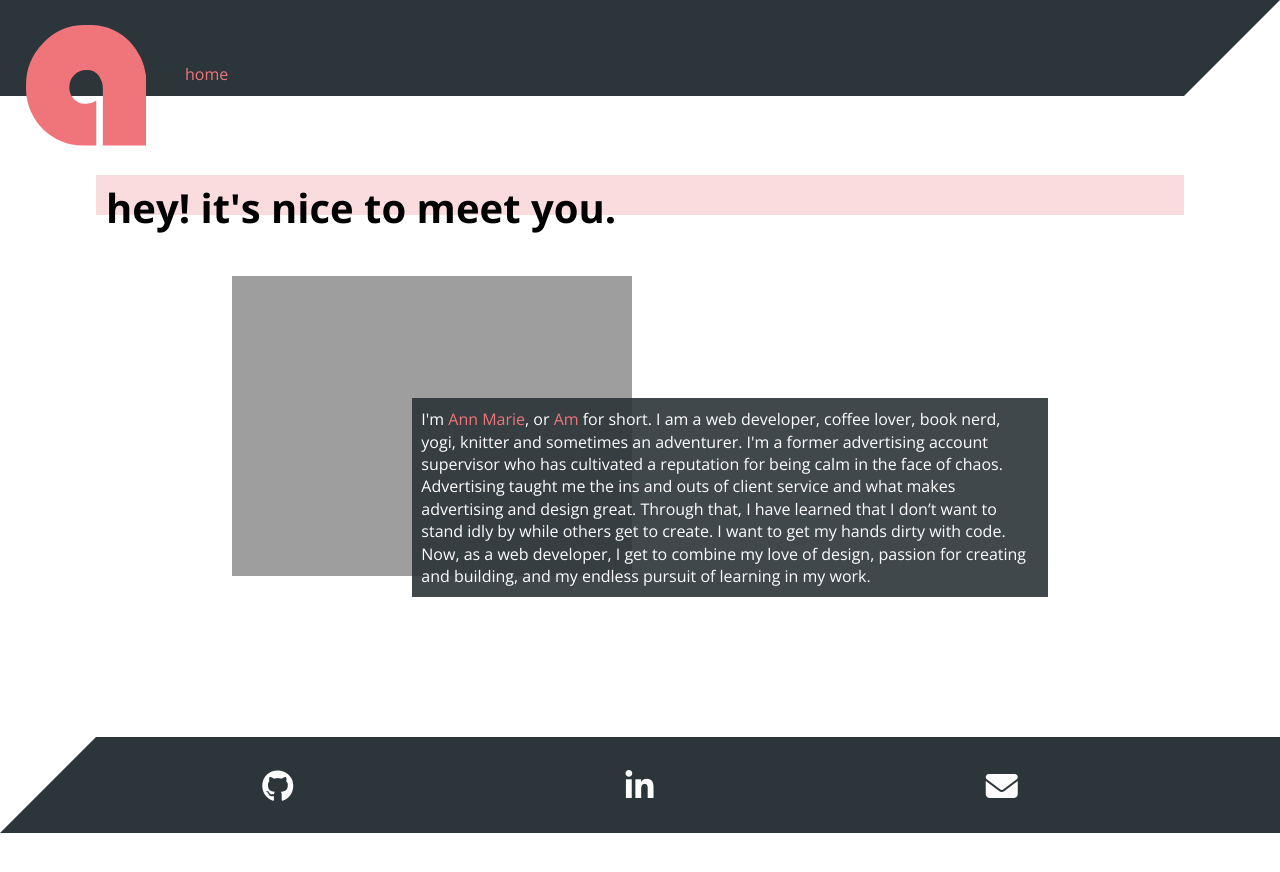
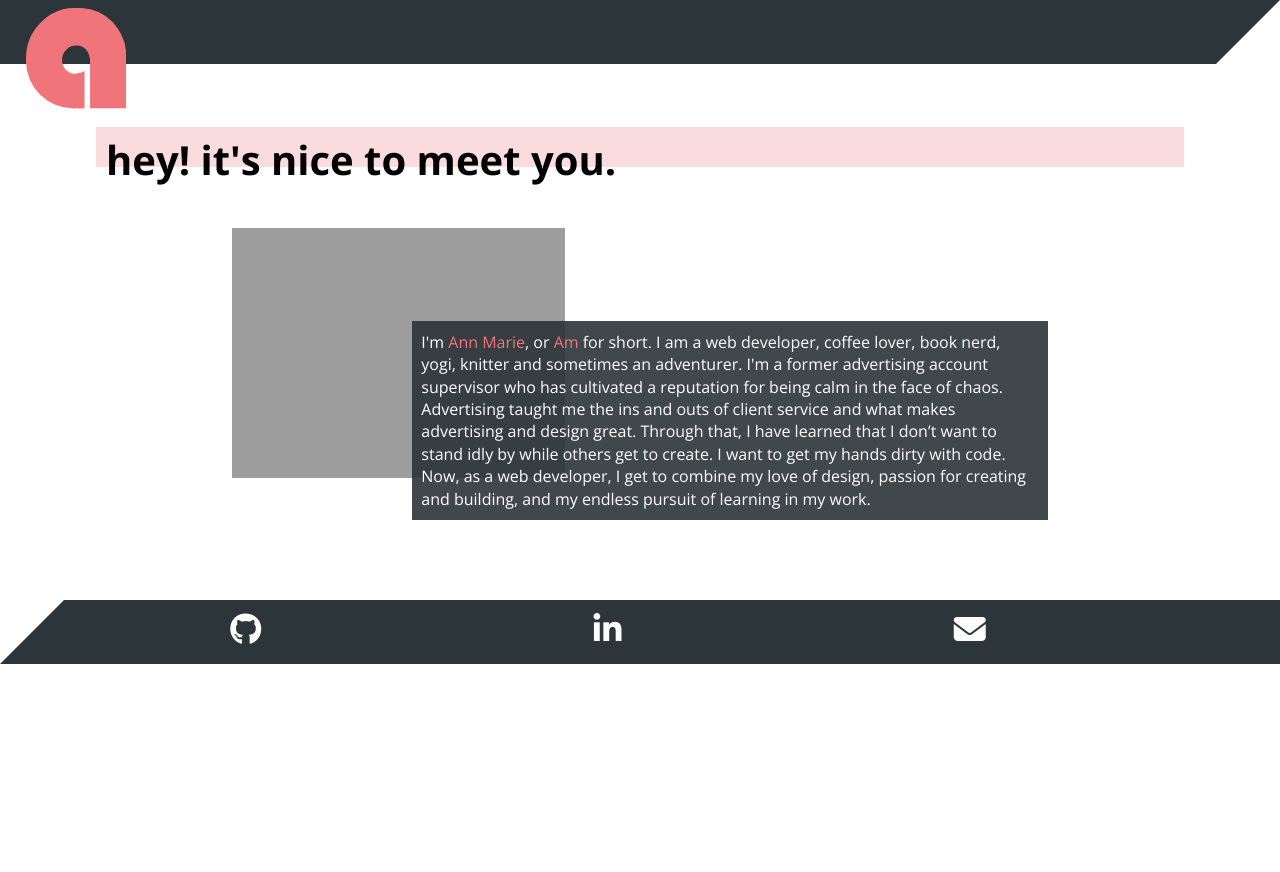
Before and after one commit to amdoyle/amdoyle, a Jekyll site: the page built from index.html, in a window 1280 px wide. Shown: the top 872 px of the page. Built offline with Jekyll 4.4.1, drawn with Linux system fonts in a browser that asks for light colours; nearby versions of some CDN libraries.

Commit message:
Adjust site to work with just about content

```diff
--- a/_includes/header.html
+++ b/_includes/header.html
@@ -18,11 +18,11 @@
 						{% for p in navigation_pages %}
               <!-- out put each link and if the page href is equal to the current page heighlight it-->
 							{% if p.navigation_weight %}
-								<li>
+								<!-- <li>
 									<a href="{{ p.url }}" {% if p.url == page.url %}id="current-page"{% endif %}>
 										{{ p.title }}
 									</a>
-								</li>
+								</li> -->
 							{% endif %}
 						{% endfor %}
         </ul>
--- a/_sass/_layout.scss
+++ b/_sass/_layout.scss
@@ -21,8 +21,8 @@
   position: relative;
   width: auto;
   height: auto;
-  border-top: 6em solid $black-color;
-  border-right: 6em solid rgba(0,0,0,0);
+  border-top: 4em solid $black-color;
+  border-right: 4em solid rgba(0,0,0,0);
   margin: 0;
   display: flex;
   flex-direction: row;
@@ -87,10 +87,10 @@
   padding-left: 2vw;
   height: auto;
   z-index: 1;
-  top: 25px;
+  top: 8px;
 
   svg.above-logo {
-    width: 120px;
+    width: 100px;
     transition: all .5s ease-in;
     position: absolute;
 
@@ -130,7 +130,7 @@
 
 .main-content {
   max-width: 90vw;
-  margin: 10em auto 5em;
+  margin: 7em auto 5em;
 
   @media (min-width: 780px) {
     max-width: calc(100% - 12em);
@@ -160,8 +160,7 @@
 
   .body-content {
     width: 100%;
-    margin: 5px auto;
-    padding-bottom: 5%;
+    margin: 5px auto 0;
     display: flex;
     justify-content: space-between;
 
@@ -177,7 +176,7 @@
          display: inline;
 
           @media (min-width: 780px) {
-            max-height: 300px;
+            max-height: 250px;
           }
        }
      }
@@ -192,7 +191,7 @@
        p {
          background:rgba($black-color, .9);
          padding: 2%;
-         margin-top: 25%;
+         margin-top: 19%;
          margin-left: -30%;
          color: $white-color;
        }
@@ -222,8 +221,8 @@
 .site-footer {
   height: auto;
   margin: 0;
-  border-bottom: 6em solid $black-color;
-  border-left: 6em solid transparent;
+  border-bottom: 4em solid $black-color;
+  border-left: 4em solid transparent;
   flex: 1;
   position: relative;
 
@@ -232,7 +231,7 @@
     top: 0;
     width: 100%;
     display: flex;
-    transform: translateY(100%);
+    transform: translateY(38%);
     justify-content: space-around;
 
     @media (min-width: 780px) {
--- a/index.html
+++ b/index.html
@@ -2,7 +2,7 @@
 layout: default
 title: Home
 permalink: /
-navigation_weight: 1
+navigation_weight: 0
 ---
 
 <h1>hey! it's nice to meet you.</h1>
```
